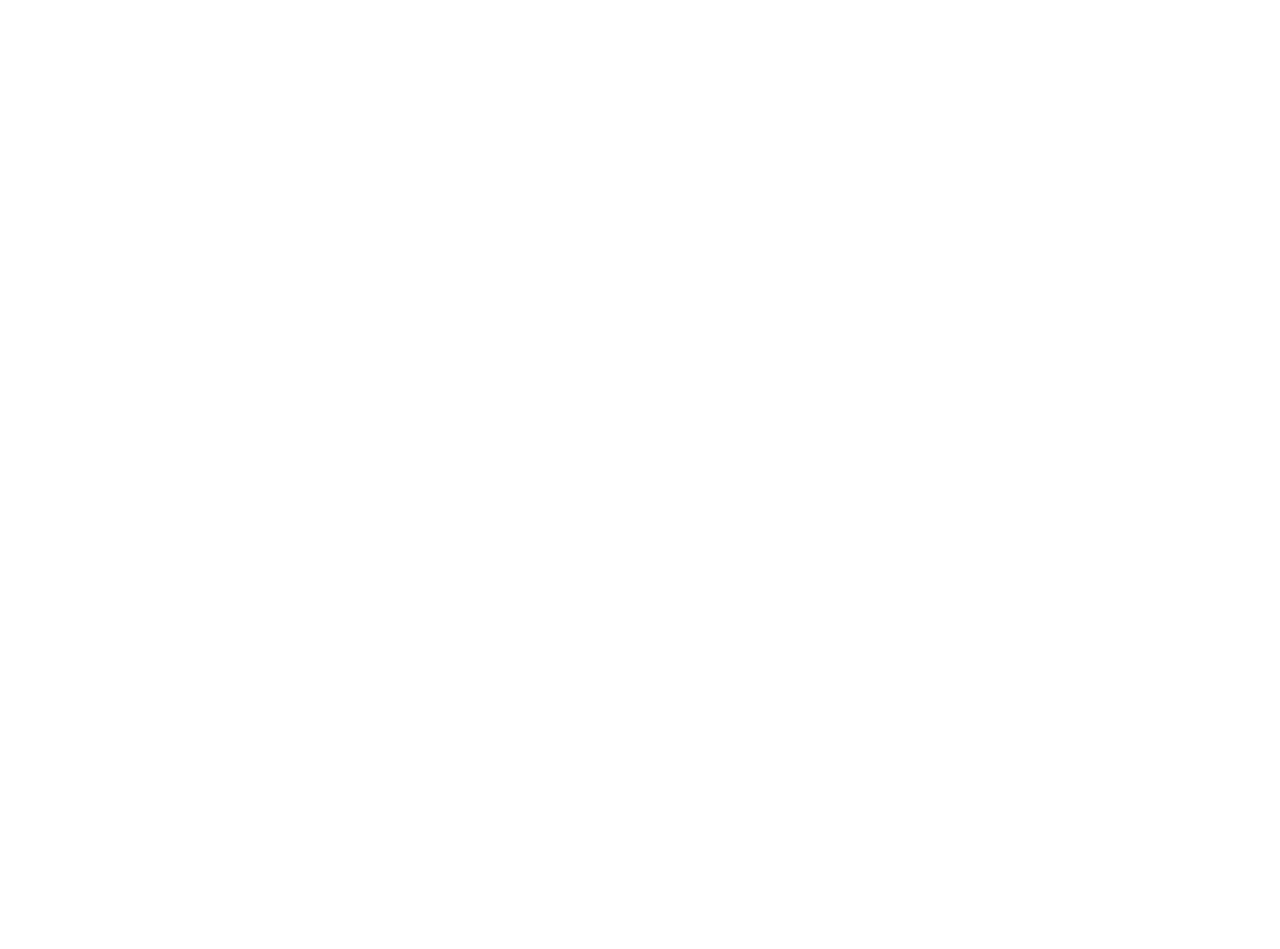
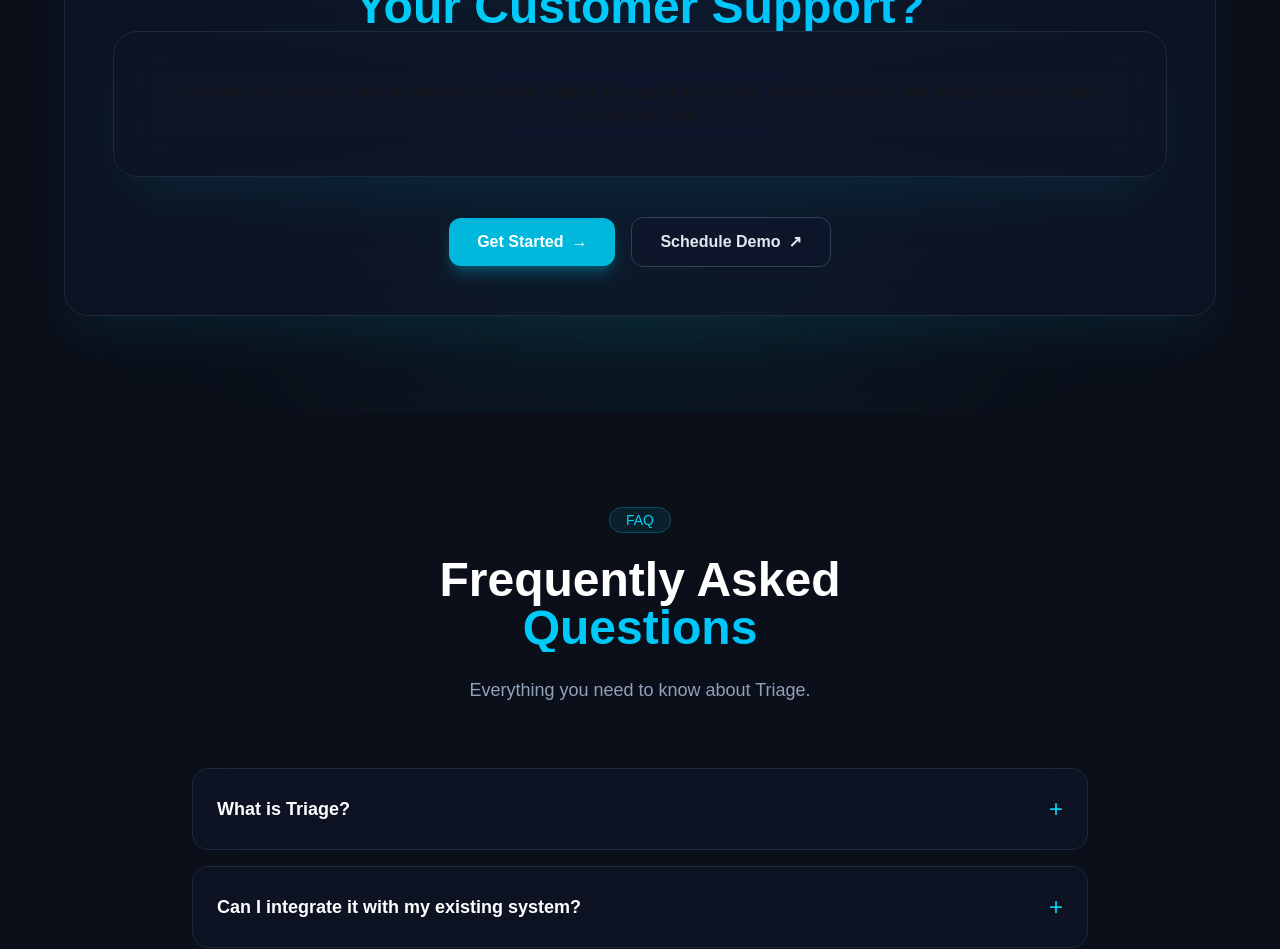
Before and after one commit to priyakourav/Automated-AI-Customer-Support-Platform., a Next.js app: page / in a window 1280 px wide. Shown: the part 1848-2797 px from the top of the page. Before the commit the page ends 1590 px from the top, so only its background shows below. Built offline with nearby package versions, Linux system fonts and the light colour scheme.

Commit message:
Finish landing page and add login page UI

```diff
--- /dev/null
+++ b/src/app/login/page.js
@@ -0,0 +1,80 @@
+"use client";
+
+import { useState } from "react";
+
+export default function LoginPage() {
+  const [email, setEmail] = useState("");
+  const [password, setPassword] = useState("");
+
+  const handleLogin = () => {
+    if (!email || !password) {
+      alert("Please fill all fields");
+      return;
+    }
+
+    console.log("Logging in...");
+
+    console.log({
+      email,
+      password,
+    });
+  };
+
+  return (
+    <main className="flex min-h-screen items-center justify-center bg-[#0B0F19] px-6">
+      {/* Background Glow */}
+      <div className="absolute left-1/2 top-1/2 h-[450px] w-[450px] -translate-x-1/2 -translate-y-1/2 rounded-full bg-cyan-500/10 blur-[160px]" />
+
+      {/* Login Card */}
+      <div className="relative z-10 w-full max-w-md rounded-3xl border border-slate-800 bg-slate-900/60 p-10 backdrop-blur-xl">
+        <h1 className="text-center text-3xl font-bold text-white">
+          Welcome Back
+        </h1>
+
+        <p className="mt-2 text-center text-slate-400">
+          Login to continue to Triage
+        </p>
+
+        <form className="mt-10 space-y-6">
+          {/* Email */}
+          <div>
+            <label className="mb-2 block text-sm text-slate-300">
+              Email Address
+            </label>
+
+            <input
+              type="email"
+              placeholder="Enter your email"
+              value={email}
+              onChange={(e) => setEmail(e.target.value)}
+              className="w-full rounded-xl border border-slate-700 bg-slate-950 px-4 py-3 text-white outline-none transition focus:border-cyan-500"
+            />
+          </div>
+
+          {/* Password */}
+          <div>
+            <label className="mb-2 block text-sm text-slate-300">
+              Password
+            </label>
+
+            <input
+              type="password"
+              placeholder="Enter your password"
+              value={password}
+              onChange={(e) => setPassword(e.target.value)}
+              className="w-full rounded-xl border border-slate-700 bg-slate-950 px-4 py-3 text-white outline-none transition focus:border-cyan-500"
+            />
+          </div>
+
+          <button
+            type="button"
+            onClick={handleLogin}
+            className="w-full rounded-xl bg-cyan-500 py-3 font-semibold text-white transition hover:bg-cyan-400"
+          >
+            Login
+          </button>
+        </form>
+      </div>
+    </main>
+  );
+}
--- a/src/app/page.js
+++ b/src/app/page.js
@@ -1,6 +1,9 @@
 import Navbar from "@/components/layout/Navbar";
 import Hero from "@/components/landing/Hero";
 import HowItWorks from "@/components/landing/HowItWorks";
+import CTA from "@/components/landing/CTA";
+import FAQ from "@/components/landing/FAQ";
+import Footer from "@/components/landing/Footer";
 
 export default function Home() {
   return (
@@ -8,6 +11,10 @@
       <Navbar />
       <Hero />
       <HowItWorks />
+      <CTA />
+      <FAQ />
+      <Footer />
     </main>
+
   );
 }
--- /dev/null
+++ b/src/components/landing/CTA.jsx
@@ -0,0 +1,53 @@
+export default function CTA() {
+  return (
+    <section className="relative overflow-hidden bg-[#0B0F19] px-6 py-24">
+
+      {/* Glow Background */}
+      <div className="absolute left-1/2 top-1/2 h-[450px] w-[450px] -translate-x-1/2 -translate-y-1/2 rounded-full bg-cyan-400/20 blur-[160px]" />
+
+      <div className="relative mx-auto max-w-6xl rounded-3xl border  shadow-2xl shadow-cyan-500/10 border-slate-800 bg-slate-900/60 p-12 text-center backdrop-blur-xl">
+
+        <span className="rounded-full border border-cyan-500/30 bg-cyan-400/20 px-4 py-1 text-sm text-cyan-400">
+          GET STARTED
+        </span>
+
+        <h2 className="mt-6 text-4xl font-bold text-white md:text-5xl">
+          Ready To Transform
+          <span className="block bg-gradient-to-r from-cyan-400 to-sky-400 bg-clip-text text-transparent">
+            Your Customer Support?
+          </span>
+        </h2>
+
+        <p className="relative mx-auto max-w-6xl rounded-3xl border border-slate-800 bg-slate-900/60 p-12 text-center backdrop-blur-xl shadow-2xl shadow-cyan-500/10 transition-all duration-500 hover:border-cyan-500/40 hover:shadow-cyan-500/20">
+          Empower your business with AI-powered customer support that
+          responds instantly, reduces workload, and keeps customers happy
+          around the clock.
+        </p>
+
+        <div className="mt-10 flex flex-col items-center justify-center gap-4 sm:flex-row">
+
+          <button className="group rounded-xl bg-cyan-500 px-7 py-3 font-semibold text-white shadow-lg shadow-cyan-500/30 transition-all duration-300 hover:-translate-y-1 hover:bg-cyan-400 hover:shadow-[0_0_40px_rgba(34,211,238,0.5)]">
+            <span className="flex items-center gap-2">
+              Get Started
+              <span className="transition-transform duration-300 group-hover:translate-x-1">
+                →
+              </span>
+            </span>
+          </button>
+
+          <button className="group rounded-xl border border-slate-700 bg-slate-900/70 px-7 py-3 font-semibold text-slate-200 backdrop-blur transition-all duration-300 hover:-translate-y-1 hover:border-cyan-500">
+            <span className="flex items-center gap-2">
+              Schedule Demo
+              <span className="transition-transform duration-300 group-hover:translate-x-1">
+                ↗
+              </span>
+            </span>
+          </button>
+
+        </div>
+
+      </div>
+
+    </section>
+  );
+}
--- /dev/null
+++ b/src/components/landing/FAQ.jsx
@@ -0,0 +1,65 @@
+"use client";
+
+import { useState } from "react";
+import { faqs } from "@/data/faq";
+
+export default function FAQ() {
+  const [openIndex, setOpenIndex] = useState(null);
+
+  const toggleFAQ = (index) => {
+    setOpenIndex(openIndex === index ? null : index);
+  };
+
+  return (
+    <section className="bg-[#0B0F19] px-6 py-24">
+      <div className="mx-auto max-w-4xl">
+
+        <div className="mb-16 text-center">
+          <span className="rounded-full border border-cyan-500/30 bg-cyan-500/10 px-4 py-1 text-sm text-cyan-400">
+            FAQ
+          </span>
+
+          <h2 className="mt-6 text-4xl font-bold text-white md:text-5xl">
+            Frequently Asked
+            <span className="block bg-gradient-to-r from-cyan-400 to-sky-400 bg-clip-text text-transparent">
+              Questions
+            </span>
+          </h2>
+
+          <p className="mt-6 text-lg text-slate-400">
+            Everything you need to know about Triage.
+          </p>
+        </div>
+
+        <div className="space-y-4">
+          {faqs.map((faq, index) => (
+            <div
+              key={index}
+              className="rounded-2xl border border-slate-800 bg-slate-900/60 backdrop-blur-xl"
+            >
+              <button
+                onClick={() => toggleFAQ(index)}
+                className="flex w-full items-center justify-between p-6 text-left"
+              >
+                <h3 className="text-lg font-semibold text-white">
+                  {faq.question}
+                </h3>
+
+                <span className="text-2xl text-cyan-400">
+                  {openIndex === index ? "−" : "+"}
+                </span>
+              </button>
+
+              {openIndex === index && (
+                <div className="px-6 pb-6 text-slate-400">
+                  {faq.answer}
+                </div>
+              )}
+            </div>
+          ))}
+        </div>
+
+      </div>
+    </section>
+  );
+}
--- /dev/null
+++ b/src/components/landing/Footer.jsx
@@ -0,0 +1,41 @@
+import Link from "next/link";
+
+export default function Footer() {
+  return (
+    <footer className="border-t border-slate-800 bg-[#0B0F19] px-6 py-10">
+      <div className="mx-auto flex max-w-7xl flex-col items-center justify-between gap-6 md:flex-row">
+
+        <div>
+          <h2 className="text-2xl font-bold text-white">
+            Triage
+          </h2>
+
+          <p className="mt-2 text-sm text-slate-400">
+            AI-powered customer support platform built for modern businesses.
+          </p>
+        </div>
+
+        <div className="flex gap-8 text-slate-400">
+
+          <Link href="#" className="transition hover:text-cyan-400">
+            Features
+          </Link>
+
+          <Link href="#" className="transition hover:text-cyan-400">
+            FAQ
+          </Link>
+
+          <Link href="#" className="transition hover:text-cyan-400">
+            Contact
+          </Link>
+
+        </div>
+
+      </div>
+
+      <div className="mt-8 border-t border-slate-800 pt-6 text-center text-sm text-slate-500">
+        © 2026 Triage. All rights reserved.
+      </div>
+    </footer>
+  );
+}
--- /dev/null
+++ b/src/data/faq.js
@@ -0,0 +1,22 @@
+export const faqs = [
+  {
+    question: "What is Triage?",
+    answer:
+      "Triage is an AI-powered customer support platform that automates customer conversations using voice and text.",
+  },
+  {
+    question: "Can I integrate it with my existing system?",
+    answer:
+      "Yes. Triage is designed to integrate with CRM systems, help desks, and business tools.",
+  },
+  {
+    question: "Does it support voice calls?",
+    answer:
+      "Yes. It supports both AI voice assistants and text-based customer support.",
+  },
+  {
+    question: "Is customer data secure?",
+    answer:
+      "Absolutely. All customer interactions are encrypted and securely processed.",
+  },
+];
```
Also changed, not shown: src/app/register/page.js (added).
